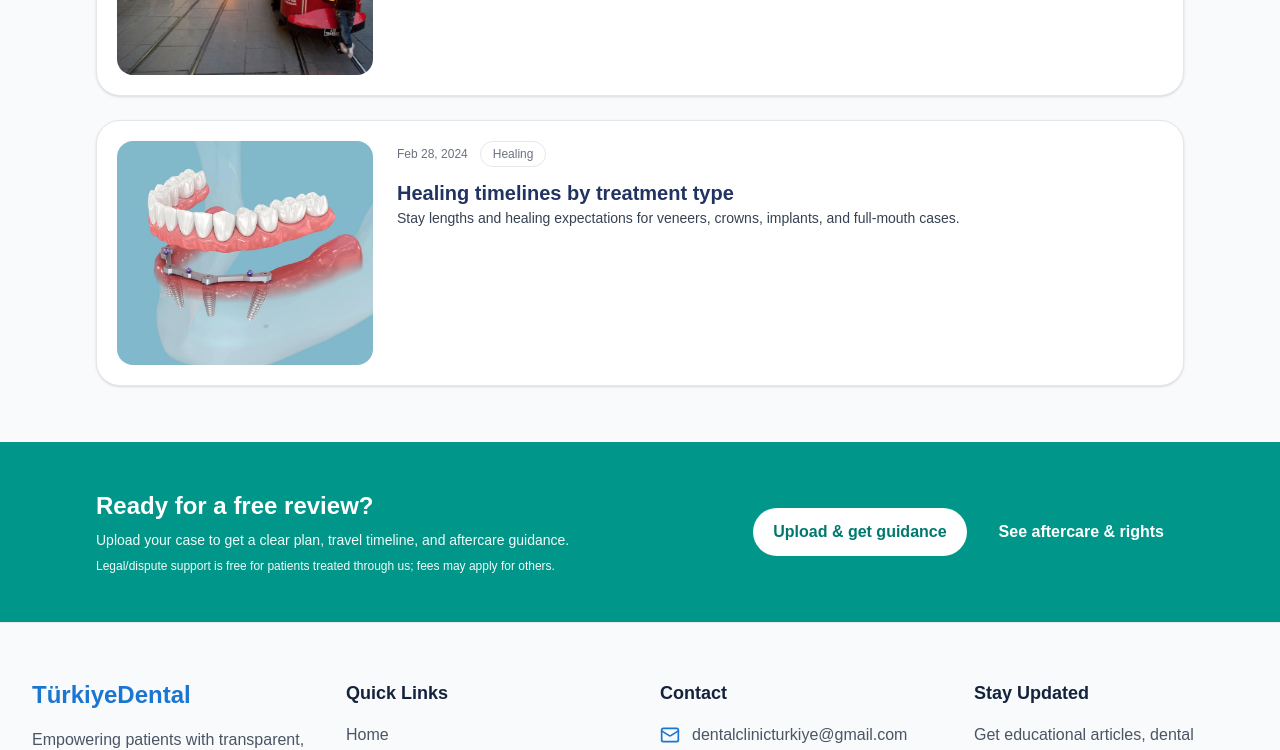
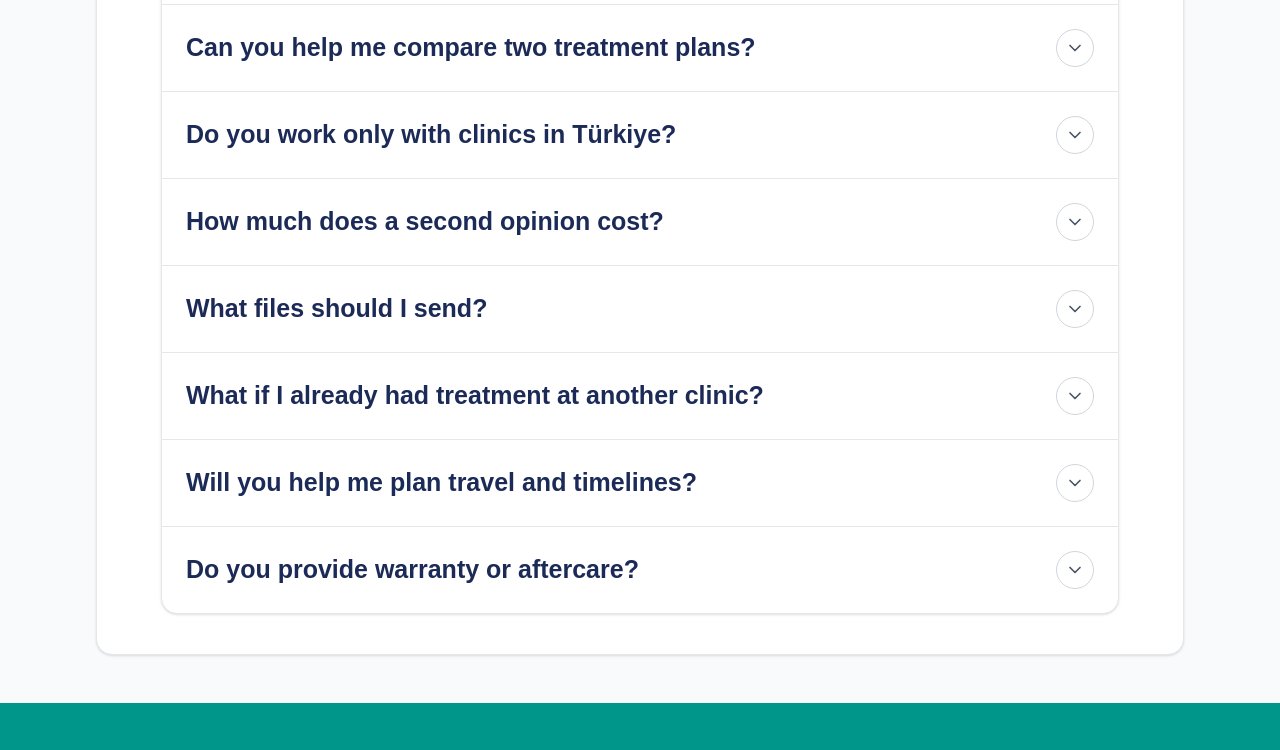
Before and after one commit to mabgcm/turkiyedental2, a Next.js app: page / in a window 1280 px wide. Shown: the part 3700-4450 px from the top of the page. Built offline with nearby package versions, Linux system fonts and the light colour scheme.

Commit message:
litchange

```diff
--- a/app/page.tsx
+++ b/app/page.tsx
@@ -56,6 +56,18 @@ const faqItems: FaqItem[] = [
     {
         q: "What files should I send?",
         a: "OPG or CBCT (if available), recent photos, and any treatment quotes. More context helps us give clearer guidance.",
+    },
+    {
+        q: "What if I already had treatment at another clinic?",
+        a: "We can still review your case. Legal/dispute support is free for patients treated through us; paid options are available for others.",
+    },
+    {
+        q: "Will you help me plan travel and timelines?",
+        a: "Yes. See our travel guide and timeline pages for stay lengths, healing expectations, and what to schedule before booking flights.",
+    },
+    {
+        q: "Do you provide warranty or aftercare?",
+        a: "We don’t provide treatment or warranties. We explain how clinic warranties and aftercare typically work so you know what to ask your provider.",
     },
 ];
 
@@ -222,6 +234,8 @@ export default function HomePage() {
                 </div>
             </section>
 
+            <BlogSection />
+
             {/* FAQ */}
             <section className="max-w-6xl mx-auto px-4 sm:px-6 lg:px-8 py-12 space-y-6">
                 <div className="text-center space-y-2">
@@ -232,8 +246,6 @@ export default function HomePage() {
                     <FAQ items={faqItems} />
                 </div>
             </section>
-
-            <BlogSection />
 
             {/* Final CTA */}
             <section className="bg-teal-600 text-white py-12">
```
